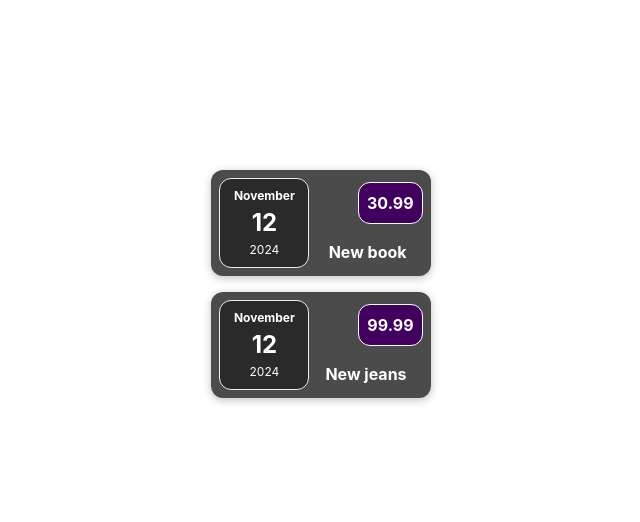
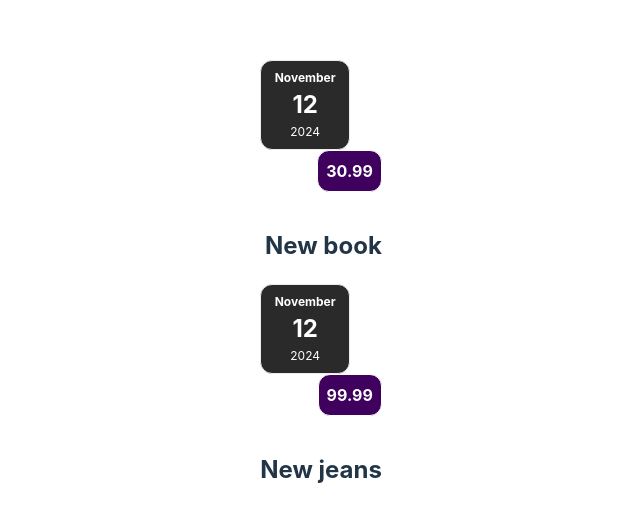
Before and after one commit to GreenBean0303/REACT, a React (Vite) app in the folder React/: page / in a window 1280 px wide. Shown: the part 116-638 px from the top of the page, without its empty margins (319-959 px from the left). Built offline with nearby package versions, Linux system fonts and the light colour scheme.

Commit message:
New Ülesanne 3 - ExpenseItem ümber kujundamine olemasoleva komponendi abil

```diff
--- a/React/src/components/ExpenseItem.jsx
+++ b/React/src/components/ExpenseItem.jsx
@@ -1,18 +1,17 @@
-import ExpenseDate from './ExpenseDate.jsx'
-import './ExpenseItem.css'
+import ExpenseDate from './ExpenseDate.jsx';
+import Card from './Card.jsx';
+import './ExpenseItem.css';
 
 const ExpenseItem = (props) => {
-
     return (
-    <div className = "expense-item">
-         <ExpenseDate date = {props.data.date}/>
-            <div className = "expense-item_description">
+        <Card className="expense-item">
+            <ExpenseDate date={props.data.date} />
+            <div className="expense-item_description">
                 <h2>{props.data.item}</h2>
-                <div className = "expense-item_price">
-                    {props.data.price}</div>
+                <div className="expense-item_price">{props.data.price}</div>
             </div>
-         </div>
-    )
+        </Card>
+    );
 }
 
-export default ExpenseItem
+export default ExpenseItem;
```
